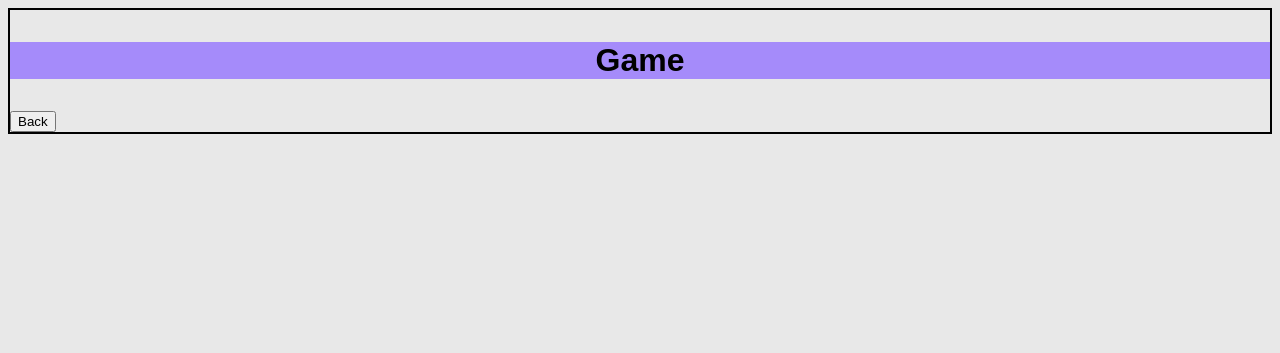
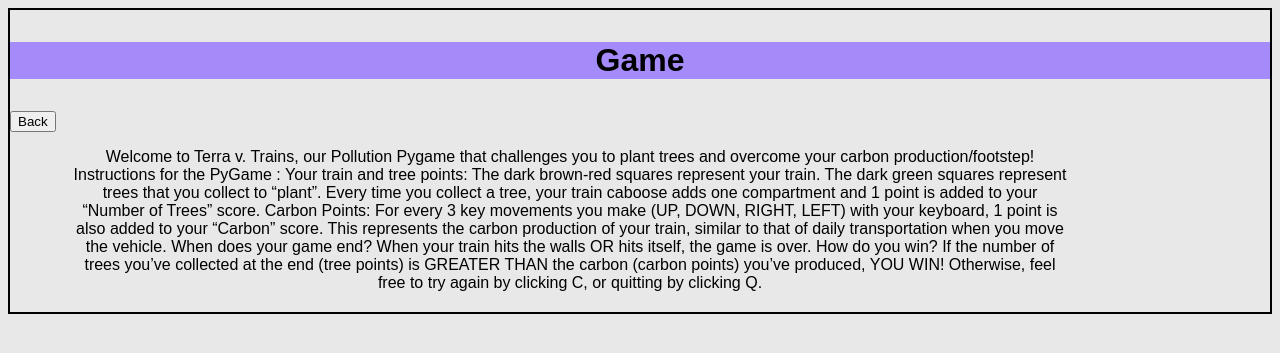
Before and after one commit to risheethagb/AirPollutionFinal, a Jekyll site: the page Games/game.html, which Jekyll copies as it is, in a window 1280 px wide. Shown: the top 353 px of the page. Built offline with Jekyll 4.4.1, drawn with Linux system fonts in a browser that asks for light colours.

Commit message:
Update game.html

```diff
--- a/Games/game.html
+++ b/Games/game.html
@@ -17,5 +17,19 @@
     <h1><p style="text-align:center;background-color:#A58BFA;">Game</p></h1>
 
     <button type="button" onclick="document.location='https://risheethagb.github.io/AirPollutionFinal/'">Back</button>
+
+<div>
+     <p style="text-align:center;"> Welcome to Terra v. Trains, our Pollution Pygame that challenges you to plant trees and overcome your carbon production/footstep!
+
+Instructions for the PyGame :
+Your train and tree points: The dark brown-red squares represent your train. The dark green squares represent trees that you collect to “plant”. Every time you collect a tree, your train caboose adds one compartment and 1 point is added to your “Number of Trees” score.
+
+Carbon Points: For every 3 key movements you make (UP, DOWN, RIGHT, LEFT) with your keyboard, 1 point is also added to your “Carbon” score. This represents the carbon production of your train, similar to that of daily transportation when you move the vehicle.
+
+When does your game end? When your train hits the walls OR hits itself, the game is over.
+
+How do you win? If the number of trees you’ve collected at the end (tree points) is GREATER THAN the carbon (carbon points) you’ve produced, YOU WIN! Otherwise, feel free to try again by clicking C, or quitting by clicking Q.    </p>
+   </div>
+
   <body>
 <html>
```
